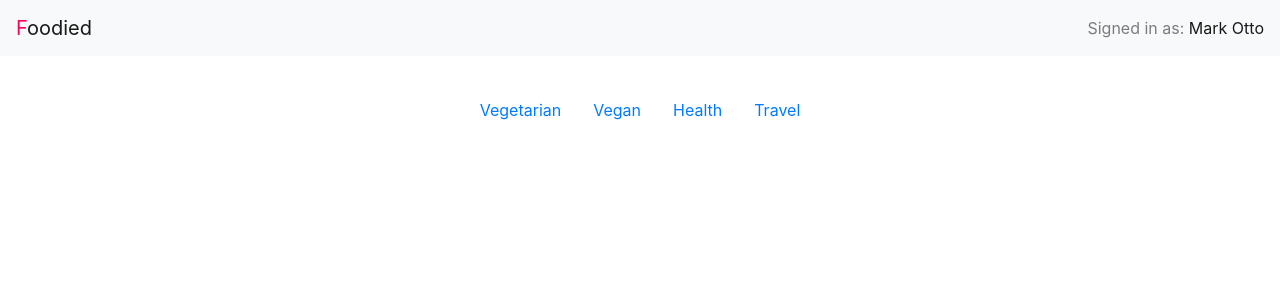
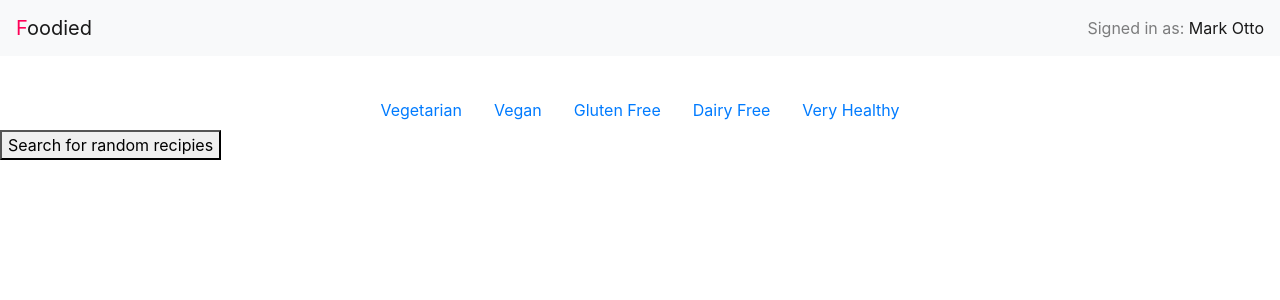
Before and after one commit to Nerfi/food-app, a React (Create React App) app: page /random in a window 1280 px wide. Shown: the top 300 px of the page. Built offline with nearby package versions, Linux system fonts and the light colour scheme.

Commit message:
making API call on clikc

```diff
--- a/src/components/RandomMeal.js
+++ b/src/components/RandomMeal.js
@@ -1,5 +1,4 @@
-import  React from 'react';
-import {useState, useEffect} from 'react';
+import  React,{useState} from 'react';
 import {Nav} from 'react-bootstrap';
 import './RandomMeal.css';
 
@@ -12,26 +11,13 @@ function RandomMeal() {
   const [tags, setTags] = useState([]);
   //loading state
   const [loading, setLoading] = useState(false);
-
   //secret key
   const API_SECRET = process.env.REACT_APP_FOOD_KEY;
-
-  useEffect(() => {
-
-      const fetchRandomMeals = async () => {
-        fetch(`https://api.spoonacular.com/recipes/random?number=3&tags=vegetarian,vegan&apiKey=${API_SECRET}`)
-        .then(response => response.json())
-        .then(res => setRandom(res))
-        .catch(e => setError(e.message))
-      }
-
-      //callign the function
-     // fetchRandomMeals();
-  },[]);
 
 
 
 const select = (eventKey) => {
+  //checking if we have already the values on the state array
   setTags((tags) => {
     if (tags.includes(eventKey)) {
       return tags;
@@ -40,8 +26,18 @@ const select = (eventKey) => {
      return [...tags, eventKey];
   });
 };
- // working
+ // working both
   console.log(tags)
+  console.log(random)
+
+  //make API call when the user has selected the tags and click the button
+  const fetchRandom = async () => {
+
+      await fetch(`https://api.spoonacular.com/recipes/random?number=6&tags=vegetarian,vegan&apiKey=${API_SECRET}`)
+        .then(response => response.json())
+        .then(res => setRandom(res))
+        .catch(e => setError(e.message))
+  };
 
 
 
@@ -49,20 +45,27 @@ const select = (eventKey) => {
     <div className='content'>
       <Nav className="justify-content-center"   onSelect={select} >
         <Nav.Item >
-          <Nav.Link  eventKey="vegetarian" >Vegetarian</Nav.Link>
+          <Nav.Link className={tags.includes('vegetarian') ?  'disabled' :  ''}  eventKey="vegetarian" >Vegetarian</Nav.Link>
         </Nav.Item>
         <Nav.Item>
-          <Nav.Link  eventKey="vegan">Vegan</Nav.Link>
+          <Nav.Link className={tags.includes('vegan')  ? 'disabled' :  ''} eventKey="vegan">Vegan</Nav.Link>
         </Nav.Item>
         <Nav.Item >
-          <Nav.Link  eventKey="Health">Health</Nav.Link>
+          <Nav.Link className={tags.includes('gluten Free')  ? 'disabled' :  ''} eventKey="gluten Free">Gluten Free</Nav.Link>
         </Nav.Item>
         <Nav.Item>
-          <Nav.Link  eventKey="Travel" >
-            Travel
+          <Nav.Link className={tags.includes('Dairy Free')  ? 'disabled' :  ''} eventKey="Dairy Free" >
+            Dairy Free
+          </Nav.Link>
+        </Nav.Item>
+        <Nav.Item>
+          <Nav.Link className={tags.includes('very helthy')  ? 'disabled' :  ''} eventKey="very helthy" >
+            Very Healthy
           </Nav.Link>
         </Nav.Item>
    </Nav>
+    <button onClick={fetchRandom}>Search for random recipies</button>
+
     </div>
     )
 };
```
Also changed, not shown: 1 other file (tests, documents, lock files or other folders).
